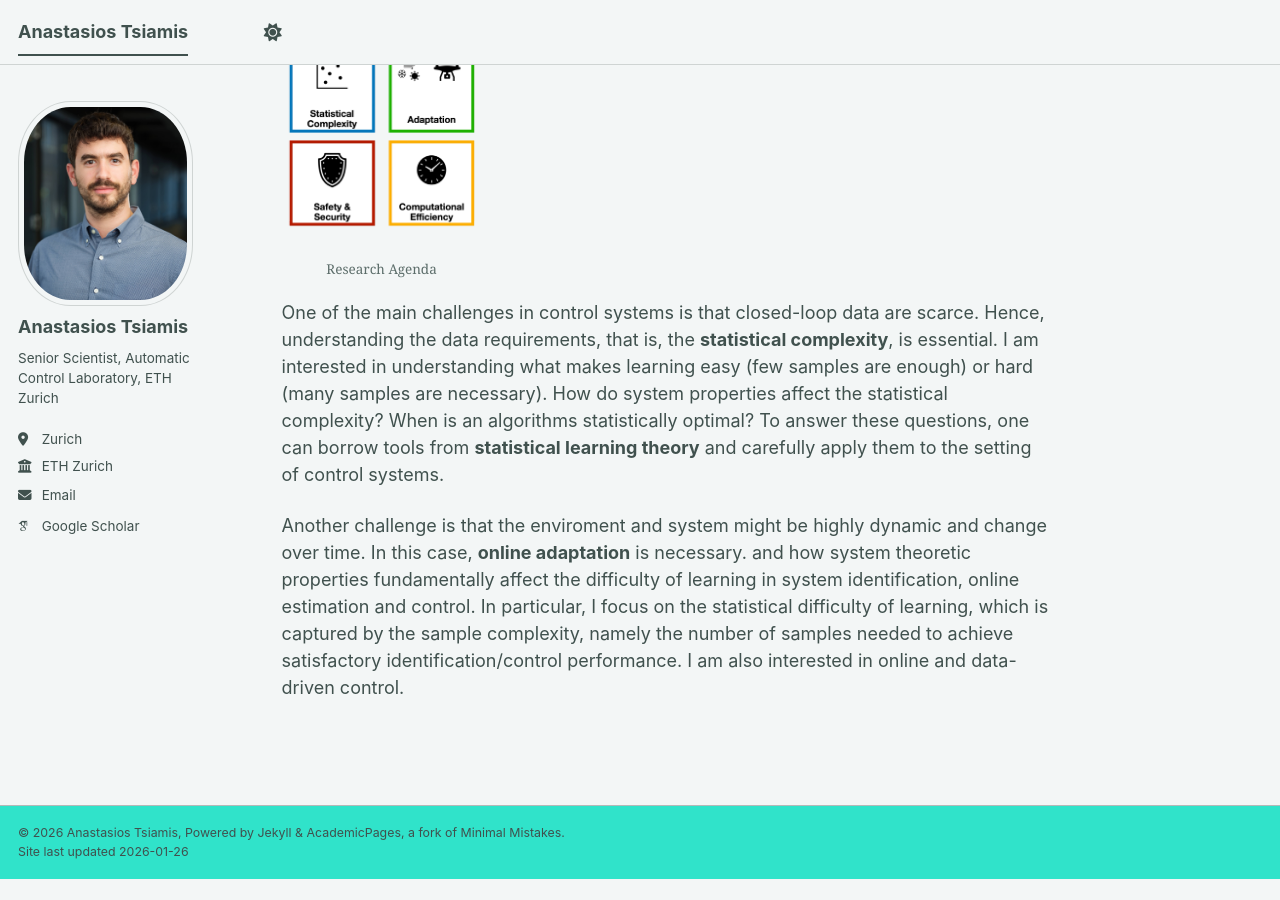
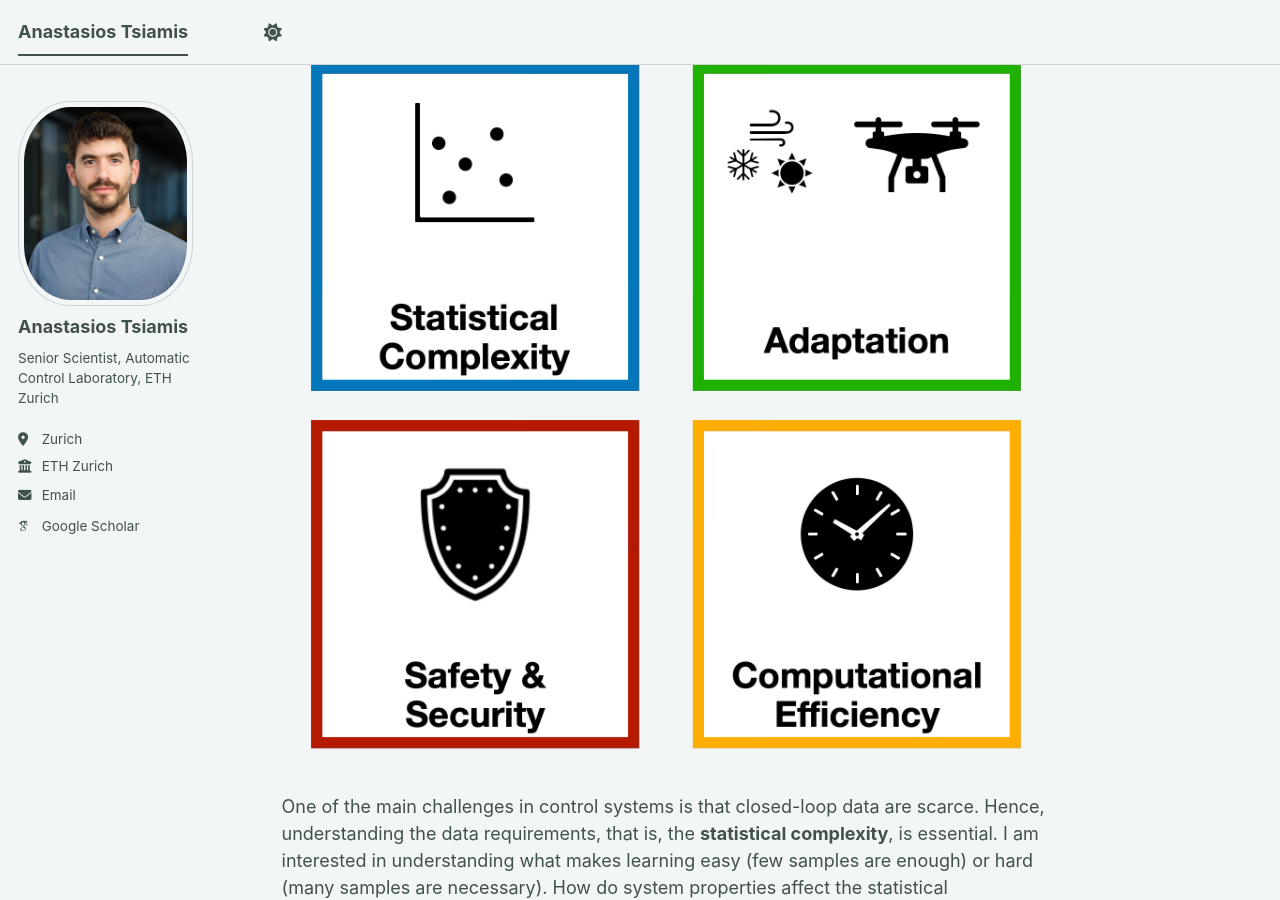
Before and after one commit to antsiamis/antsiamis.github.io, a Jekyll site: the page built from _pages/about.md, in a window 1280 px wide and 900 px high, scrolled down 699 px. Built offline with Jekyll 4.4.1, drawn with Linux system fonts in a browser that asks for light colours; some web fonts are replaced; a script bundle is joined from its source files by our own code; library files that are not in the unit come from our copies; before the commit the page ends 1578 px from its top, so only the background shows below that.

Commit message:
Update about.md

```diff
--- a/_pages/about.md
+++ b/_pages/about.md
@@ -17,12 +17,7 @@ Research Overview
 ======
 My current research lies in the intersection of control theory and machine learning. Learning-based control emerges as a promising solution for modern control applications, where adaptation to complex and unknown environments is required. Despite recent progress, we still do not fully understand the impact and limitations of learning algorithms on even simple control systems. My goal is to understand these limitations and develop algorithms that are efficient and safe.
 
- <div style="flex: 1 1 200px; max-width: 200px; display: flex; flex-direction: column; align-items: center; text-align: center;">
-    <figure style="margin: 0; text-align: center;">
-      <img src="../images/RESEARCH.png" alt="Figure" style="width: 120%; border-radius: 10px;">
-      <figcaption style="margin-top: 10px; margin-bottom: 20px; width: 120%;">Research Agenda</figcaption>
-    </figure>
-  </div>
+![Research Agenda](/../images/RESEARCH.png)
 
 One of the main challenges in control systems is that closed-loop data are scarce. Hence, understanding the data requirements, that is, the **statistical complexity**, is essential. I am interested in understanding what makes learning easy (few samples are enough) or hard (many samples are necessary). How do system properties affect the statistical complexity? When is an algorithms statistically optimal? To answer these questions, one can borrow tools from **statistical learning theory** and carefully apply them to the setting of control systems.
 
```
